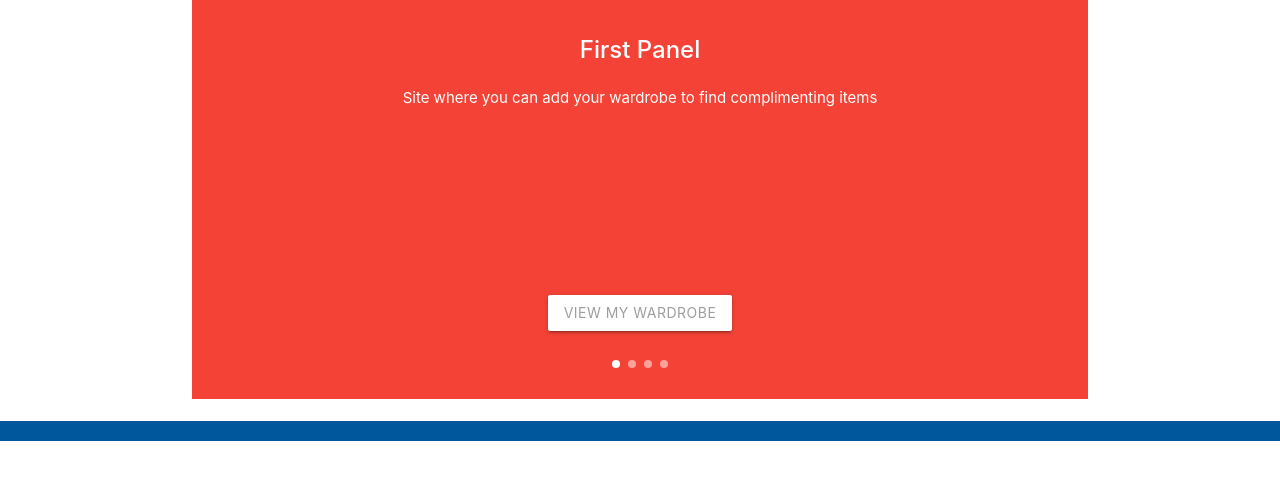
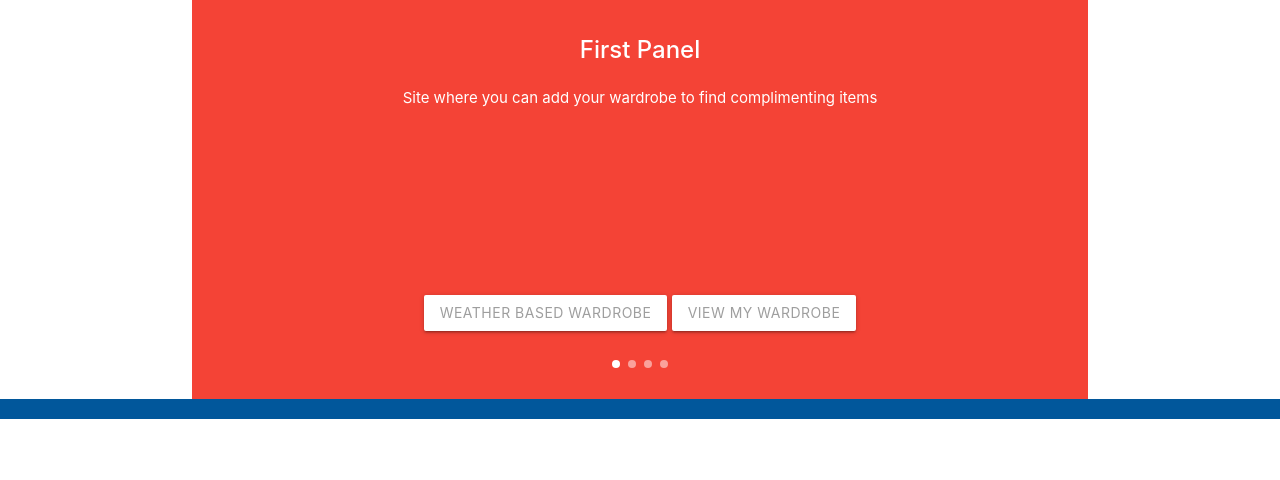
Before and after one commit to calmlb/ComplimentMyClothes, a Django app: page / in a window 1280 px wide. Shown: the part 88-568 px from the top of the page. Run offline with Django 3.2, Linux system fonts and the light colour scheme; data that the repository does not hold is empty.

Commit message:
openweatherApi and ipApi for current weather updates

```diff
--- a/ComplimentMyClothes/settings.py
+++ b/ComplimentMyClothes/settings.py
@@ -121,3 +121,7 @@ USE_TZ = True
 STATIC_URL = '/static/'
 LOGIN_REDIRECT_URL = '/clothing/'
 LOGOUT_REDIRECT_URL = '/clothing/'
+
+import environ
+environ.Env()
+environ.Env.read_env()
--- a/main_app/templates/base.html
+++ b/main_app/templates/base.html
@@ -8,6 +8,10 @@
   <meta http-equiv="X-UA-Compatible" content="ie=edge">
   <title>ComplimentMyClothes</title>
   <link rel="stylesheet" href="https://cdnjs.cloudflare.com/ajax/libs/materialize/1.0.0/css/materialize.min.css">
+  <script
+  src="https://code.jquery.com/jquery-3.5.1.min.js"
+  integrity="sha256-9/aliU8dGd2tb6OSsuzixeV4y/faTqgFtohetphbbj0="
+  crossorigin="anonymous"></script>
   <link rel="stylesheet" type="text/css" href="{% static 'css/style.css' %}?{% now "U" %}">
   <script src="https://cdnjs.cloudflare.com/ajax/libs/materialize/1.0.0/js/materialize.min.js"></script>
   <link rel="stylesheet" href="https://fonts.googleapis.com/icon?family=Material+Icons">
@@ -53,13 +57,15 @@
 
   <footer class="page-footer light-blue darken-4">
     <div class="right">All Rights Reserved, &copy; 2021 ComplimentMyClothes &nbsp;</div>
+
   </footer>
   <script defer>
   M.AutoInit();
-  document.addEventListener('DOMContentLoaded', function() {
-    var elems = document.querySelectorAll('.sidenav');
-    var instances = M.Sidenav.init(elems, options);
-  });
+
+  // $(document).ready(function(){
+  //   $('.sidenav').sidenav();
+  // });
+
   var elems = document.querySelectorAll('.carousel');
   var xinstances = M.Carousel.init(elems, {
                   fullWidth: true,
@@ -68,7 +74,6 @@
                   duration: 500
                 });
 
-
   var myVar = setInterval(myTimer, 5000);
 
   function myTimer() {
@@ -76,6 +81,10 @@
   var l = M.Carousel.getInstance(el);
   l.next(1);
 }
+
+$(document).ready(function(){
+    $('.modal').modal();
+  });
   </script>
 </body>
 </html>
--- a/main_app/templates/home.html
+++ b/main_app/templates/home.html
@@ -4,7 +4,8 @@
 
 <div class="carousel carousel-slider center">
   <div class="carousel-fixed-item center">
-    <a class="btn waves-effect white grey-text darken-text-2">View My Wardrobe</a>
+    <a class="btn waves-effect white grey-text darken-text-2 modal-trigger" href="#modal1">Weather Based Wardrobe</a>
+    <a class="btn waves-effect white grey-text darken-text-2" href="{% url 'clothing_all' %}">View My Wardrobe</a>
   </div>
   <div class="carousel-item red white-text" href="#one!">
     <h2>First Panel</h2>
@@ -24,5 +25,25 @@
   </div>
 </div>
 
-<br>
+  <!-- Modal Structure -->
+  <div id="modal1" class="modal">
+    <div class="modal-content">
+      <div class="row">
+        <div class="col s6">
+          <h1>Weather in {{weather_data.name}}</h1>
+          <img src="http://openweathermap.org/img/w/{{ icon }}.png" alt="Image">
+          <h3>Temp: {{weather_data.main.temp}}</h3>
+          <h3>Feels Like: {{weather_data.main.feels_like}}</h3>
+        </div>
+        <div class="col s6">
+          <div class="center">
+          <a href="#" class="btn waves-effect waves-green">View Wardrobe Suggestions</a>
+        </div>
+        </div>
+    </div>
+    <div class="modal-footer">
+      <a href="#!" class="modal-close waves-effect waves-green btn-flat">Close</a>
+    </div>
+  </div>
+
 {% endblock %}
--- a/main_app/views.py
+++ b/main_app/views.py
@@ -11,6 +11,8 @@ from django.contrib.auth.decorators import login_required
 from django.utils.decorators import method_decorator
 from django.contrib.auth.mixins import LoginRequiredMixin
 from django.db.models import Q
+import requests
+import os
 S3_BASE_URL = 'https://s3.us-east-2.amazonaws.com/'
 BUCKET = 'cmc-4'
 
@@ -37,9 +39,17 @@ def signup(request):
   return render(request, 'registration/signup.html', context)
 
 def home(request):
-  # clothing = Clothing.objects.all()
-  # clothing = Clothing.objects.filter(user=request.user)
-  return render(request, 'home.html')
+   # Weather and IP Lookup API
+  url = "http://api.openweathermap.org/data/2.5/weather?q={}&units=metric&appid={}"
+  ipApi_key = os.environ['IPAPI_KEY']
+  ipApi_url = "https://ipapi.co/json/?key={}"
+  ip_data = requests.get(ipApi_url.format(ipApi_key)).json()
+  city = ip_data['city']
+  api_key = os.environ['OPEN_WEATHER_KEY']
+  weather_data = requests.get(url.format(city, api_key)).json()
+  icon = weather_data['weather'][0]['icon']
+
+  return render(request, 'home.html', {'weather_data': weather_data, 'icon': icon,})
 
 class ClothingList(ListView):
     model = Clothing
```
